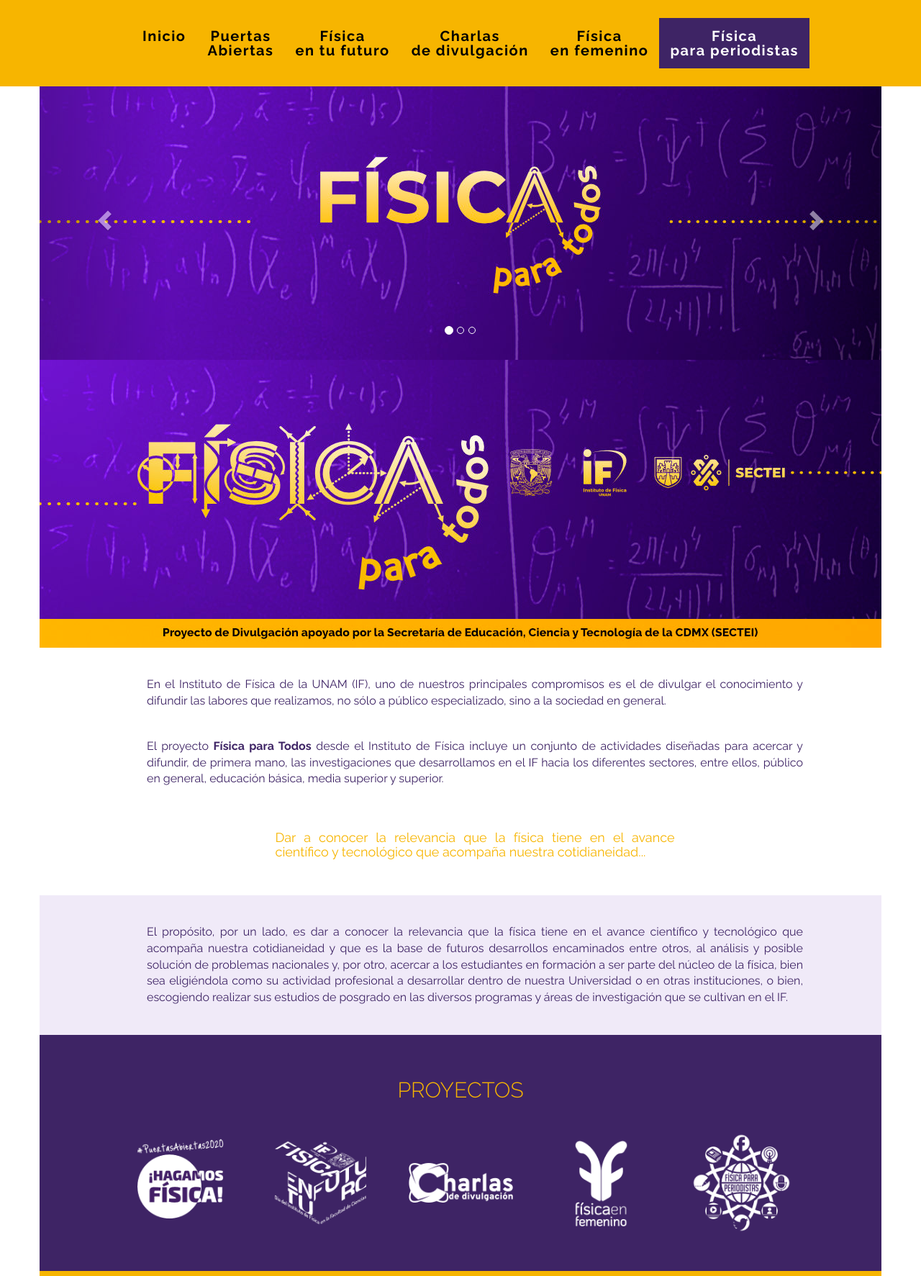
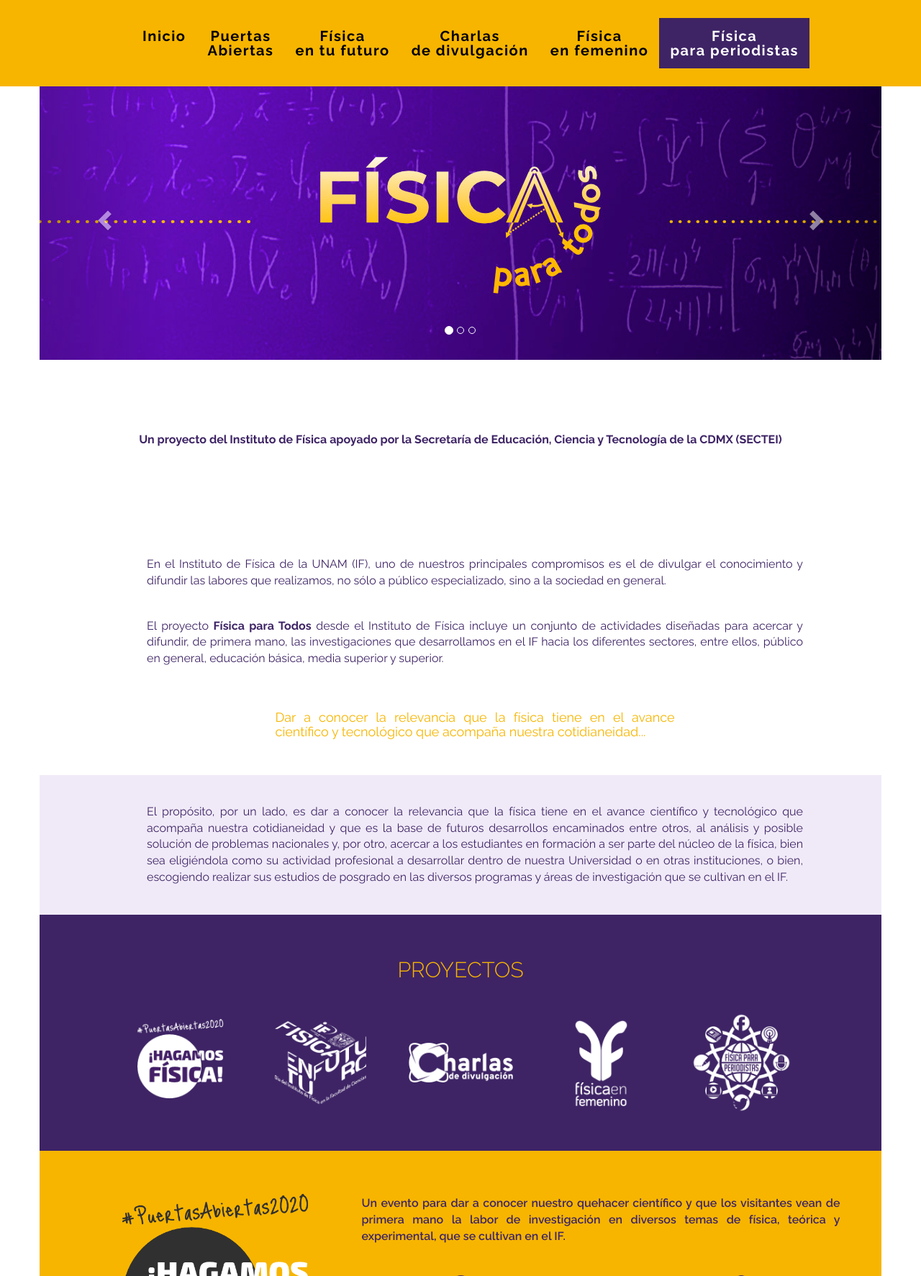
Before and after one commit to SusannahDiaz/Fisica-para-todos, a PHP site: page / in a window 1280 px wide. Shown: the top 1773 px of the page at 72% size. Run offline with PHP 8.4, Linux system fonts and the light colour scheme; some libraries are stand-ins or nearby versions.

Commit message:
Header image was removed

```diff
--- a/structure/intro.php
+++ b/structure/intro.php
@@ -1,9 +1,5 @@
-<section class="banner">
-        <div class="container">
-            <div class="row">
-                    <img class="img-responsive" src="img/header.jpg" alt="">
-            </div>
-        </div>
+    <section class="header_amarillo text-center">
+	<p class="strong">Un proyecto del Instituto de F&iacute;sica apoyado por la Secretar&iacute;a de Educaci&oacute;n, Ciencia y Tecnolog&iacute;a de la CDMX (SECTEI)</p>
     </section>
     <section class="main intro">
         <div class="container">
```
